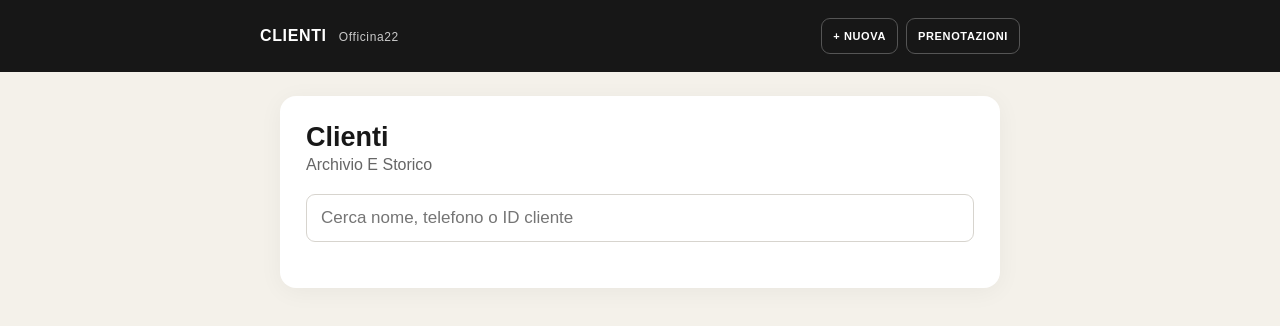
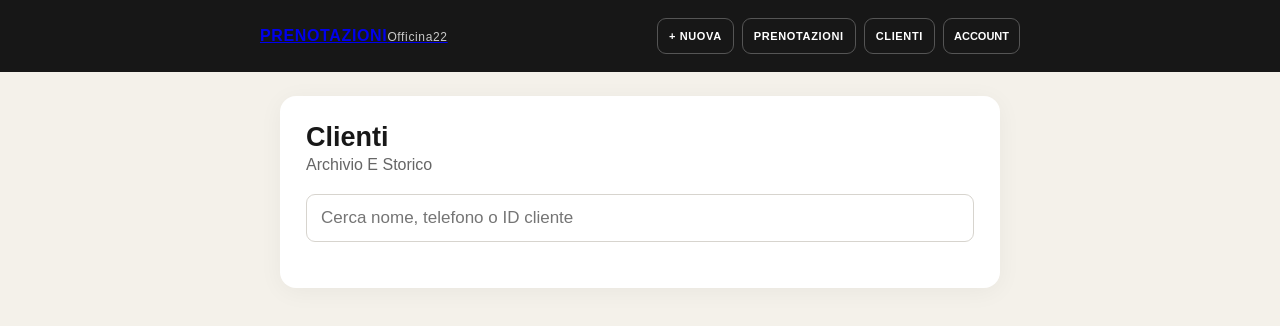
Before and after one commit to 8hz7fm29bb-jpg/prenotazioni, a Next.js app: page /clienti in a window 1280 px wide. Shown: the top 326 px of the page. Built offline with nearby package versions, Linux system fonts and the light colour scheme; no server answers; the database is empty.

Commit message:
Use shared navigation header

```diff
--- a/app/clienti/page.tsx
+++ b/app/clienti/page.tsx
@@ -1,6 +1,7 @@
 "use client";
 import {useEffect,useState} from "react"; import {supabase} from "../../lib/supabase";
+import AppHeader from "../AppHeader";
 type C={id:string;customer_code:string;name:string;phone:string;allergies_requests:string|null;acquisition_channels:{name:string}|null};
 export default function Clienti(){const [q,setQ]=useState("");const [rows,setRows]=useState<C[]>([]);
 useEffect(()=>{(async()=>{let x=supabase.from("customers").select("id,customer_code,name,phone,allergies_requests,acquisition_channels(name)").order("name");if(q.trim())x=x.or("name.ilike.%"+q+"%,phone.ilike.%"+q+"%,customer_code.ilike.%"+q+"%");const {data}=await x;setRows((data||[]) as unknown as C[])})()},[q]);
-return <main><header><div><b>CLIENTI</b><span>Officina22</span></div><nav><a href="/">+ NUOVA</a><a href="/prenotazioni">PRENOTAZIONI</a></nav></header><section className="card"><div className="agendaTitle"><div><h1>Clienti</h1><p>Archivio e storico</p></div></div><input className="full customerSearch" value={q} onChange={e=>setQ(e.target.value)} placeholder="Cerca nome, telefono o ID cliente"/><div className="customerList">{rows.map(c=><a href={"/clienti/"+c.id} className="customerRow" key={c.id}><div><b>{c.name}</b><span>{c.customer_code} · {c.phone}</span></div><div className="customerMeta">{c.acquisition_channels?.name||""}<strong>›</strong></div></a>)}</div></section></main>}
+return <main><AppHeader/><section className="card"><div className="agendaTitle"><div><h1>Clienti</h1><p>Archivio e storico</p></div></div><input className="full customerSearch" value={q} onChange={e=>setQ(e.target.value)} placeholder="Cerca nome, telefono o ID cliente"/><div className="customerList">{rows.map(c=><a href={"/clienti/"+c.id} className="customerRow" key={c.id}><div><b>{c.name}</b><span>{c.customer_code} · {c.phone}</span></div><div className="customerMeta">{c.acquisition_channels?.name||""}<strong>›</strong></div></a>)}</div></section></main>}
```
